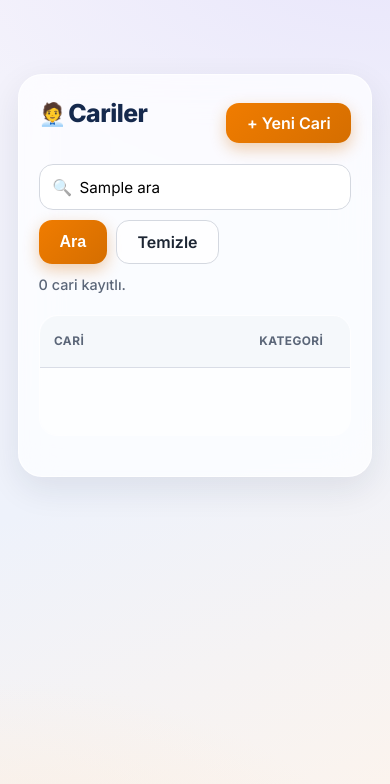
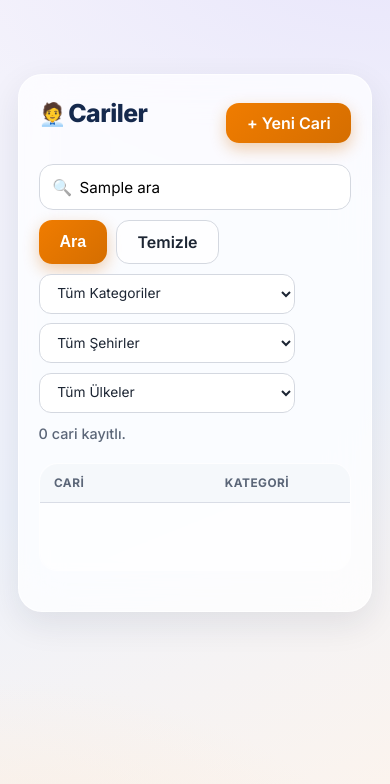
Before and after one commit to nuri-3838/erp-v01, a Django app: template core/templates/core/cari_listesi.html in a window 390 px wide. Shown: the top 784 px of the page. Run offline with Django 5.2, Linux system fonts and the light colour scheme; the template is opened without the code that fills it: most values are stand-ins (such as "Sample title", 1, 10 or a date in 2020).

Commit message:
Cariler listesi: PB/Telefon/İşlem sütunları kaldırıldı, Kategori+Şehir+Ülke filtresi eklendi
Kullanici istegi: "Cari liste tarafinda para birimi telefon islem olmasin.
Filtre kisminda kategori ve sehir ulke filtre secenekleri olsun."

core/templates/core/cari_listesi.html:
- PB, Telefon, İşlem sütunları kaldırıldı; tablo artık Stok listesiyle aynı
  3 sütunlu yapıda (Cari, Kategori, Şehir/Ülke). Düzenle/Sil işlemleri zaten
  cari_detay.html'de var (üstte "✏️ Düzenle" + "Sil" düğmeleri) — listeden
  kaldırılan işlem linkleri için ayrı bir yer açmaya gerek yoktu.
- Sütun sayısı azaldığı için table-layout:fixed + manuel genişlik kuralları
  kaldırıldı, Stok'taki gibi auto-layout'a bırakıldı (3 sütunla taşma sorunu
  yok, test edildi).
- Kategori/Şehir/Ülke için <select> filtreleri eklendi (onchange ile anında
  sunucuya gider). Seçenekler CariKategori/Sehir/Ulke'nin TÜMÜ değil, yalnız
  en az bir cari'de fiilen kullanılanlar (örn. 342 şehir kaydı arasından
  yalnız gerçekten kullanılan 3'ü listelenir) — aksi halde dropdown'lar
  kullanışsız derecede uzun olurdu.

core/views.py (cariler view): kategori_id/sehir_id/ulke_id GET parametreleri
eklendi, queryset'e uygulandı; filtre seçenek listeleri aktif_cariler()
üzerinden distinct id'lerle inşa edildi (kategoriler/sehirler/ulkeler yalnız
kullanılanlar). Context'e secili_kategori/secili_sehir/secili_ulke eklendi
(select'lerde seçili kalması için).

Metin arama kutusu ve TR-uyumlu anlık istemci tarafı filtreleme (önceki
oturumda eklenmişti) aynen korundu — sunucu tarafı select filtreleriyle
birlikte çalışıyor (select ile daralan sonuç kümesi üzerinde metin araması
anlık filtreleniyor).

698 test yeşil (regresyon yok). Tarayıcıda gerçek veriyle (9 cari, 6 kategori/
3 şehir/2 ülke kullanımda) doğrulandı: Kategori filtresi 2 sonuca daraltıyor,
Temizle tüm filtreleri sıfırlıyor, mobilde tablo yatay kaydırmalı düzgün
çalışıyor.

Co-Authored-By: Claude Sonnet 5 <noreply@anthropic.com>

```diff
--- a/core/templates/core/cari_listesi.html
+++ b/core/templates/core/cari_listesi.html
@@ -5,7 +5,7 @@
 {% block content %}
 <style>
   .crl-ust { display:flex; align-items:center; justify-content:space-between; gap:1rem; flex-wrap:wrap; margin-bottom:1rem; }
-  .crl-arama-cubuk { display:flex; align-items:center; gap:.6rem; flex-wrap:wrap; margin-bottom:1.1rem; }
+  .crl-arama-cubuk { display:flex; align-items:center; gap:.6rem; flex-wrap:wrap; margin-bottom:.6rem; }
   .crl-arama-kutu { position:relative; flex:1 1 20rem; }
   .crl-arama-kutu input { width:100%; min-height:46px; padding:.6rem 1rem .6rem 2.5rem;
     border:1px solid var(--cizgi-koyu); border-radius:14px; background:rgba(255,255,255,.9);
@@ -16,6 +16,12 @@
     font-size:1rem; opacity:.55; pointer-events:none; }
   .crl-arama-temizle { display:none; }
   .crl-arama-temizle.gorunur { display:inline-flex; }
+
+  .crl-filtre-satir { display:flex; align-items:center; gap:.6rem; flex-wrap:wrap; margin-bottom:1.1rem; }
+  .crl-filtre-satir select { min-height:40px; padding:.4rem 2rem .4rem .85rem; border-radius:12px;
+    border:1px solid var(--cizgi-koyu); background:rgba(255,255,255,.9); font-size:.86rem;
+    color:var(--metin); max-width:16rem; }
+  .crl-filtre-satir select:focus { outline:none; border-color:var(--turuncu); }
 
   .crl-hucre { display:flex; align-items:center; gap:.65rem; }
   .crl-ikon { width:38px; height:38px; border-radius:11px; flex:0 0 auto; display:grid; place-items:center;
@@ -30,14 +36,6 @@
   .crl-bos-js { display:none; }
   .crl-bos-js.gorunur { display:table-row; }
 
-  #crl-tablo { table-layout:fixed; }
-  #crl-tablo th:nth-child(1), #crl-tablo td:nth-child(1) { width:27%; }
-  #crl-tablo th:nth-child(2), #crl-tablo td:nth-child(2) { width:23%; }
-  #crl-tablo th:nth-child(3), #crl-tablo td:nth-child(3) { width:12%; }
-  #crl-tablo th:nth-child(4), #crl-tablo td:nth-child(4) { width:7%; }
-  #crl-tablo th:nth-child(5), #crl-tablo td:nth-child(5) { width:14%; white-space:nowrap; overflow:hidden; text-overflow:ellipsis; }
-  #crl-tablo th:nth-child(6), #crl-tablo td:nth-child(6) { width:17%; }
-  #crl-tablo td { overflow-wrap:break-word; }
   #crl-tablo td:nth-child(2) .rozet { white-space:normal; text-align:left; line-height:1.3; }
 </style>
 
@@ -46,15 +44,37 @@
   <a class="dugme" href="{% url 'core:cari_ekle' %}">+ Yeni Cari</a>
 </div>
 
-<form method="get" class="crl-arama-cubuk" id="crl-arama-form">
-  <div class="crl-arama-kutu">
-    <span class="crl-arama-ikon">🔍</span>
-    <input type="text" id="crl-arama" name="ara" value="{{ ara }}"
-           placeholder="Unvan, kod veya VKN/TCKN ara…" autocomplete="off">
+<form method="get" id="crl-arama-form">
+  <div class="crl-arama-cubuk">
+    <div class="crl-arama-kutu">
+      <span class="crl-arama-ikon">🔍</span>
+      <input type="text" id="crl-arama" name="ara" value="{{ ara }}"
+             placeholder="Unvan, kod veya VKN/TCKN ara…" autocomplete="off">
+    </div>
+    <button type="submit" class="birincil">Ara</button>
+    <a class="iptal-bag crl-arama-temizle{% if ara or secili_kategori or secili_sehir or secili_ulke %} gorunur{% endif %}"
+       id="crl-arama-temizle" href="{% url 'core:cariler' %}">Temizle</a>
   </div>
-  <button type="submit" class="birincil">Ara</button>
-  <a class="iptal-bag crl-arama-temizle{% if ara %} gorunur{% endif %}" id="crl-arama-temizle"
-     href="{% url 'core:cariler' %}">Temizle</a>
+  <div class="crl-filtre-satir">
+    <select name="kategori" onchange="this.form.submit()">
+      <option value="">Tüm Kategoriler</option>
+      {% for k in kategoriler %}
+        <option value="{{ k.pk }}" {% if secili_kategori == k.pk|stringformat:"s" %}selected{% endif %}>{{ k.ad }}</option>
+      {% endfor %}
+    </select>
+    <select name="sehir" onchange="this.form.submit()">
+      <option value="">Tüm Şehirler</option>
+      {% for s in sehirler %}
+        <option value="{{ s.pk }}" {% if secili_sehir == s.pk|stringformat:"s" %}selected{% endif %}>{{ s.ad }}</option>
+      {% endfor %}
+    </select>
+    <select name="ulke" onchange="this.form.submit()">
+      <option value="">Tüm Ülkeler</option>
+      {% for u in ulkeler %}
+        <option value="{{ u.pk }}" {% if secili_ulke == u.pk|stringformat:"s" %}selected{% endif %}>{{ u.ad }}</option>
+      {% endfor %}
+    </select>
+  </div>
 </form>
 
 <p class="sayfa-alt"><span id="crl-sayac-sayi">{{ cariler|length }}</span> cari kayıtlı.</p>
@@ -62,7 +82,7 @@
 <div class="tablo-kapsayici genis">
 <table id="crl-tablo">
   <thead>
-    <tr><th>Cari</th><th>Kategori</th><th>Şehir / Ülke</th><th>PB</th><th>Telefon</th><th>İşlem</th></tr>
+    <tr><th>Cari</th><th>Kategori</th><th>Şehir / Ülke</th></tr>
   </thead>
   <tbody>
     {% for c in cariler %}
@@ -78,24 +98,13 @@
         </td>
         <td>{% if c.kategori %}<span class="rozet rozet-notr">{{ c.kategori.ad }}</span>{% else %}<span class="pasif">—</span>{% endif %}</td>
         <td>{% if c.sehir %}{{ c.sehir.ad }}{% endif %}{% if c.ulke %} <span class="mono yardim">({{ c.ulke.kod }})</span>{% endif %}{% if not c.sehir and not c.ulke %}<span class="pasif">—</span>{% endif %}</td>
-        <td class="mono">{{ c.para_birimi }}</td>
-        <td>{{ c.telefon|default:"—" }}</td>
-        <td>
-          <span class="islem-bag">
-            <a href="{% url 'core:cari_duzenle' c.pk %}">Düzenle</a>
-            <form method="post" action="{% url 'core:cari_sil' c.pk %}"
-                  onsubmit="return confirm('{{ c.unvan }} silinsin mi?');">
-              {% csrf_token %}<button type="submit" class="sil">Sil</button>
-            </form>
-          </span>
-        </td>
       </tr>
     {% empty %}
-      <tr><td colspan="6" class="yardim" style="text-align:center;padding:1.6rem 0">
-        {% if ara %}🔍 “{{ ara }}” ile eşleşen cari yok.
+      <tr><td colspan="3" class="yardim" style="text-align:center;padding:1.6rem 0">
+        {% if ara or secili_kategori or secili_sehir or secili_ulke %}🔍 Eşleşen cari yok.
         {% else %}🧑‍💼 Henüz cari yok. “+ Yeni Cari” ile ekleyin.{% endif %}</td></tr>
     {% endfor %}
-    <tr class="crl-bos-js"><td colspan="6" class="yardim" style="text-align:center;padding:1.6rem 0">
+    <tr class="crl-bos-js"><td colspan="3" class="yardim" style="text-align:center;padding:1.6rem 0">
       🔍 Eşleşen cari yok.</td></tr>
   </tbody>
 </table>
@@ -127,7 +136,7 @@
     });
     if(bosSatir) bosSatir.classList.toggle('gorunur', n === 0 && !!q);
     if(sayacSayi) sayacSayi.textContent = n;
-    if(temizle) temizle.classList.toggle('gorunur', !!q);
+    if(temizle) temizle.classList.toggle('gorunur', !!q || temizle.classList.contains('gorunur'));
   }
   girdi.addEventListener('input', filtrele);
   if(girdi.value) filtrele();
```
Also changed, not shown: core/views.py (+28 -1 lines).
